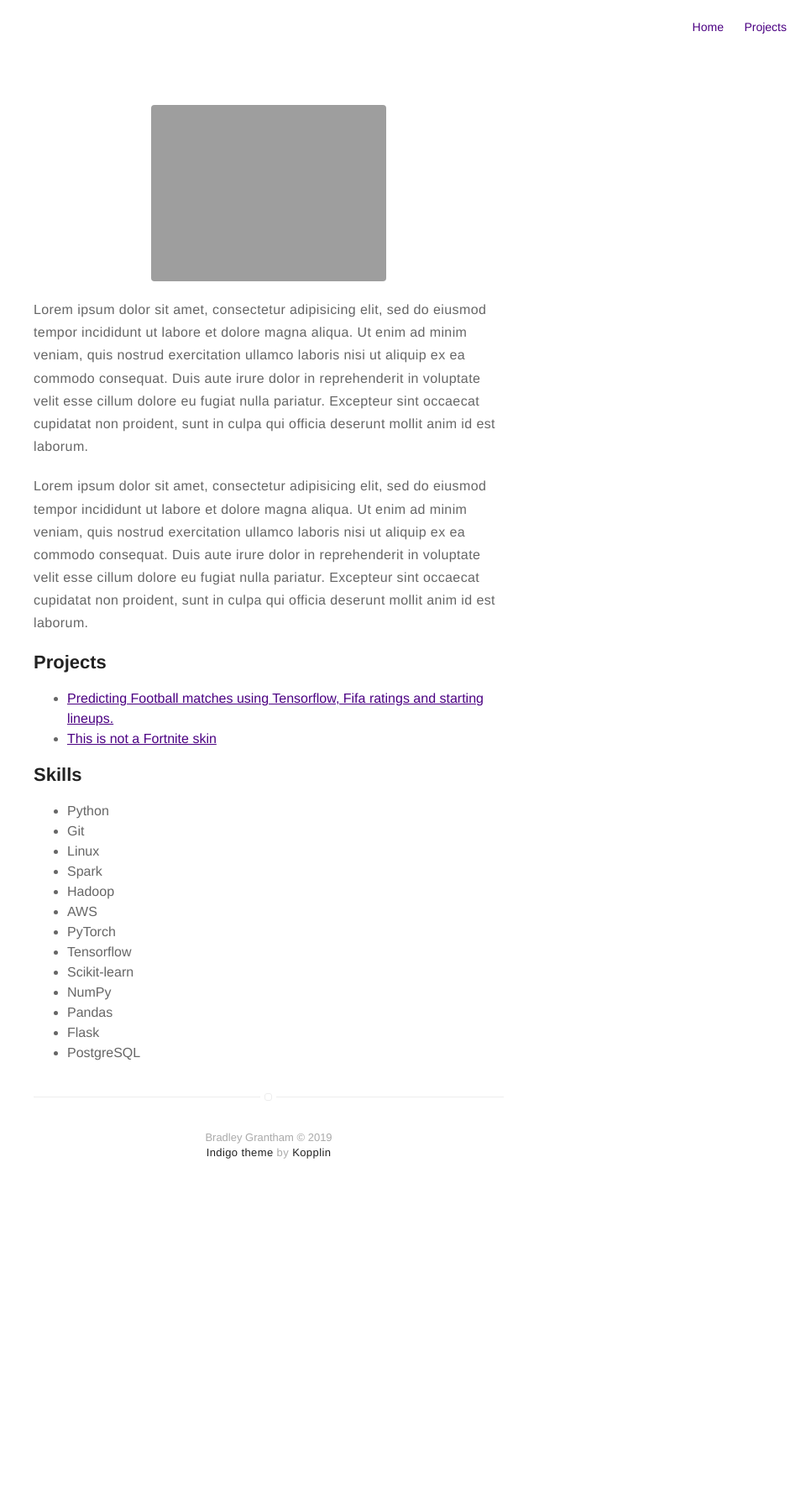
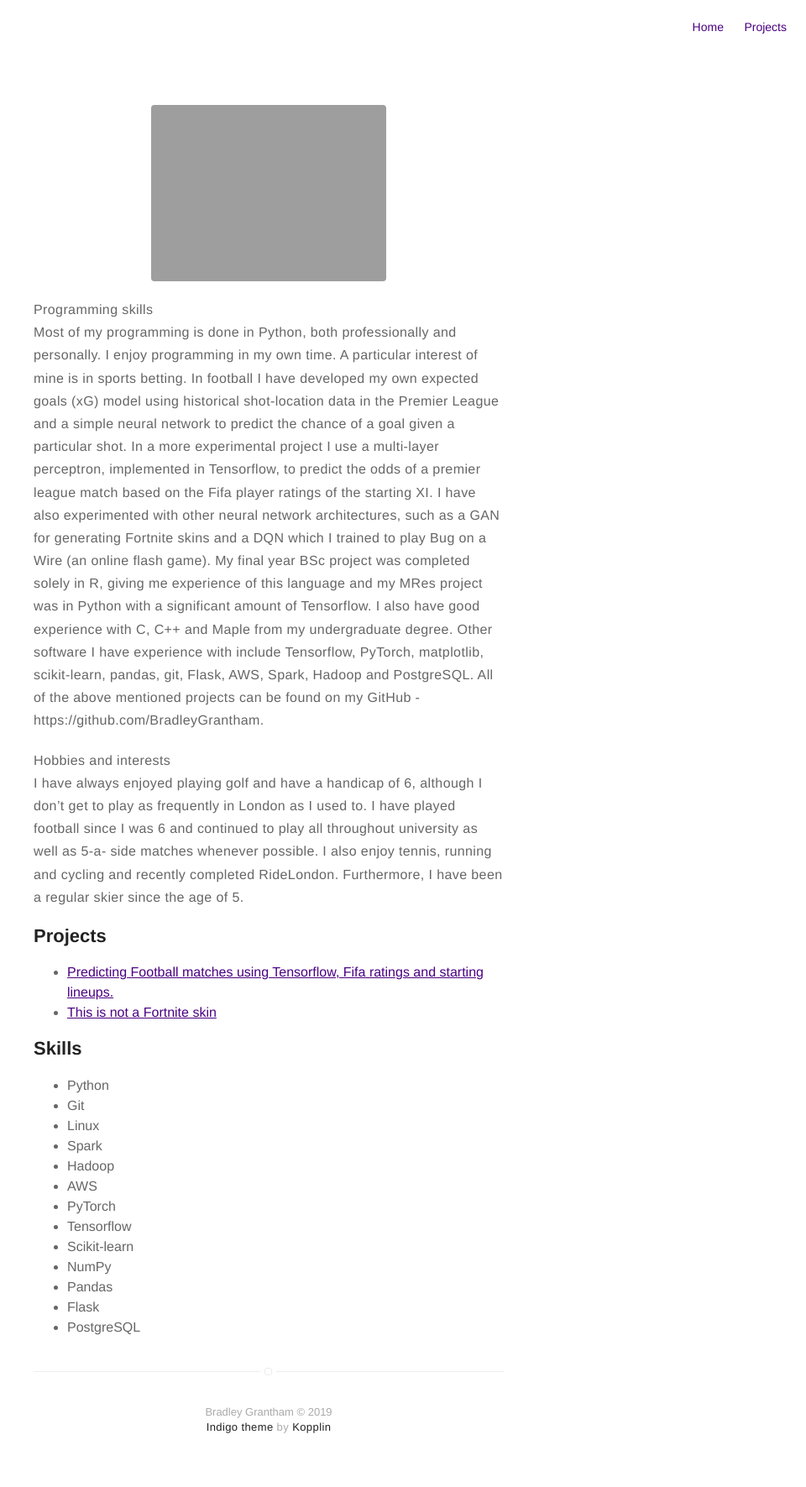
Before and after one commit to BradleyGrantham/BradleyGrantham.github.io, a Jekyll site: the page built from about.md, in a window 1280 px wide. Shown: the whole page at 84% size, without its empty margins (320-1280 px from the left). Built offline with Jekyll 4.4.1, drawn with Linux system fonts in a browser that asks for light colours; before the commit the page ends 1444 px from its top, so only the background shows below that.

Commit message:
:male_technologist: Update about section

```diff
--- a/about.md
+++ b/about.md
@@ -4,19 +4,12 @@ layout: page
 ---
 ![Profile Image]({{ site.url }}/{{ site.picture }})
 
-<p>Lorem ipsum dolor sit amet, consectetur adipisicing elit, sed do eiusmod
-tempor incididunt ut labore et dolore magna aliqua. Ut enim ad minim veniam,
-quis nostrud exercitation ullamco laboris nisi ut aliquip ex ea commodo
-consequat. Duis aute irure dolor in reprehenderit in voluptate velit esse
-cillum dolore eu fugiat nulla pariatur. Excepteur sint occaecat cupidatat non
-proident, sunt in culpa qui officia deserunt mollit anim id est laborum.</p>
+<p>Programming skills<br>
+Most of my programming is done in Python, both professionally and personally. I enjoy programming in my own time. A particular interest of mine is in sports betting. In football I have developed my own expected goals (xG) model using historical shot-location data in the Premier League and a simple neural network to predict the chance of a goal given a particular shot. In a more experimental project I use a multi-layer perceptron, implemented in Tensorflow, to predict the odds of a premier league match based on the Fifa player ratings of the starting XI. I have also experimented with other neural network architectures, such as a GAN for generating Fortnite skins and a DQN which I trained to play Bug on a Wire (an online flash game). My final year BSc project was completed solely in R, giving me experience of this language and my MRes project was in Python with a significant amount of Tensorflow. I also have good experience with C, C++ and Maple from my undergraduate degree. Other software I have experience with include Tensorflow, PyTorch, matplotlib, scikit-learn, pandas, git, Flask, AWS, Spark, Hadoop and PostgreSQL. All of the above mentioned projects can be found on my GitHub - https://github.com/BradleyGrantham.</p>
 
-<p>Lorem ipsum dolor sit amet, consectetur adipisicing elit, sed do eiusmod
-tempor incididunt ut labore et dolore magna aliqua. Ut enim ad minim veniam,
-quis nostrud exercitation ullamco laboris nisi ut aliquip ex ea commodo
-consequat. Duis aute irure dolor in reprehenderit in voluptate velit esse
-cillum dolore eu fugiat nulla pariatur. Excepteur sint occaecat cupidatat non
-proident, sunt in culpa qui officia deserunt mollit anim id est laborum.</p>
+
+<p>Hobbies and interests<br>
+I have always enjoyed playing golf and have a handicap of 6, although I don’t get to play as frequently in London as I used to. I have played football since I was 6 and continued to play all throughout university as well as 5-a- side matches whenever possible. I also enjoy tennis, running and cycling and recently completed RideLondon. Furthermore, I have been a regular skier since the age of 5.</p>
 
 <h2>Projects</h2>
 
```
